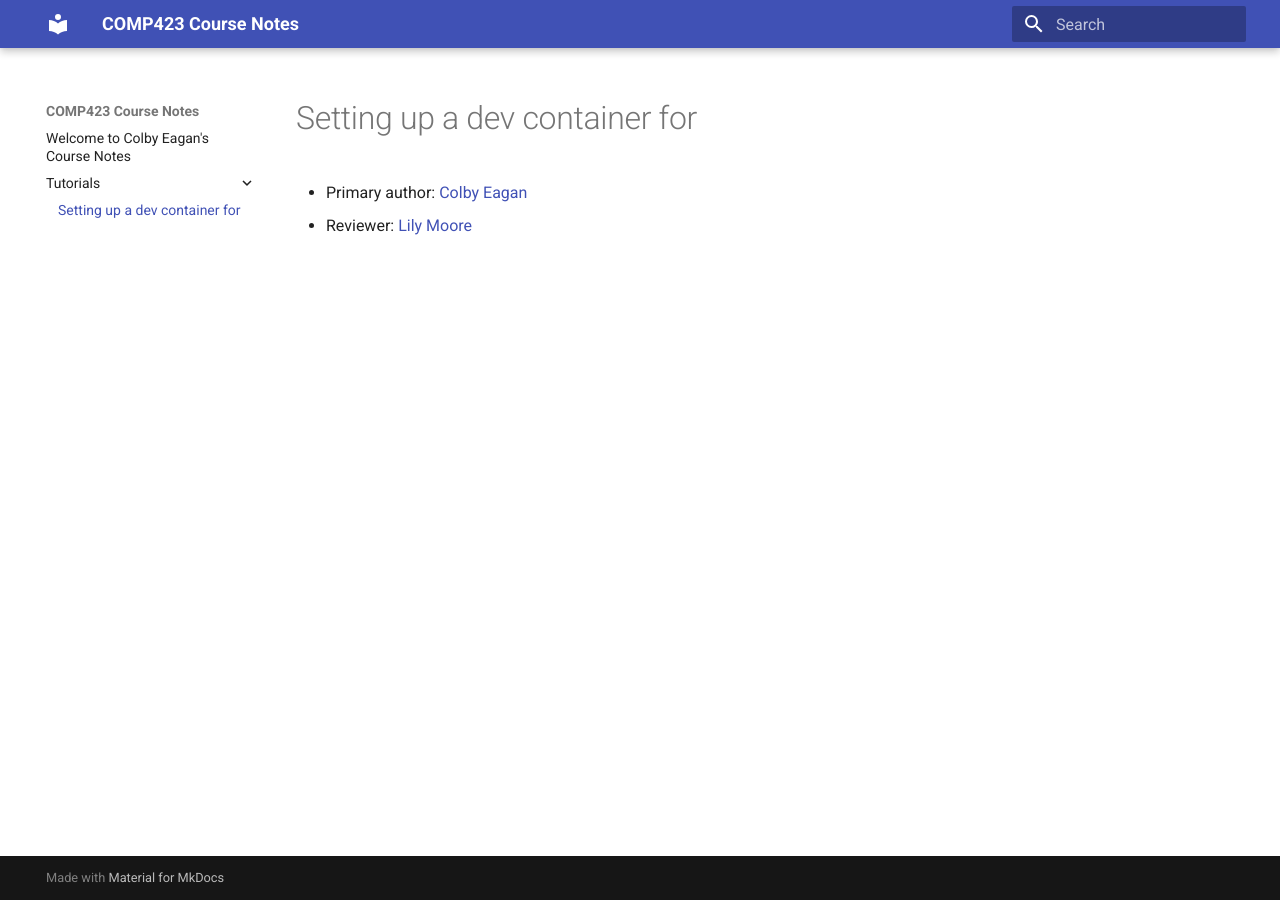
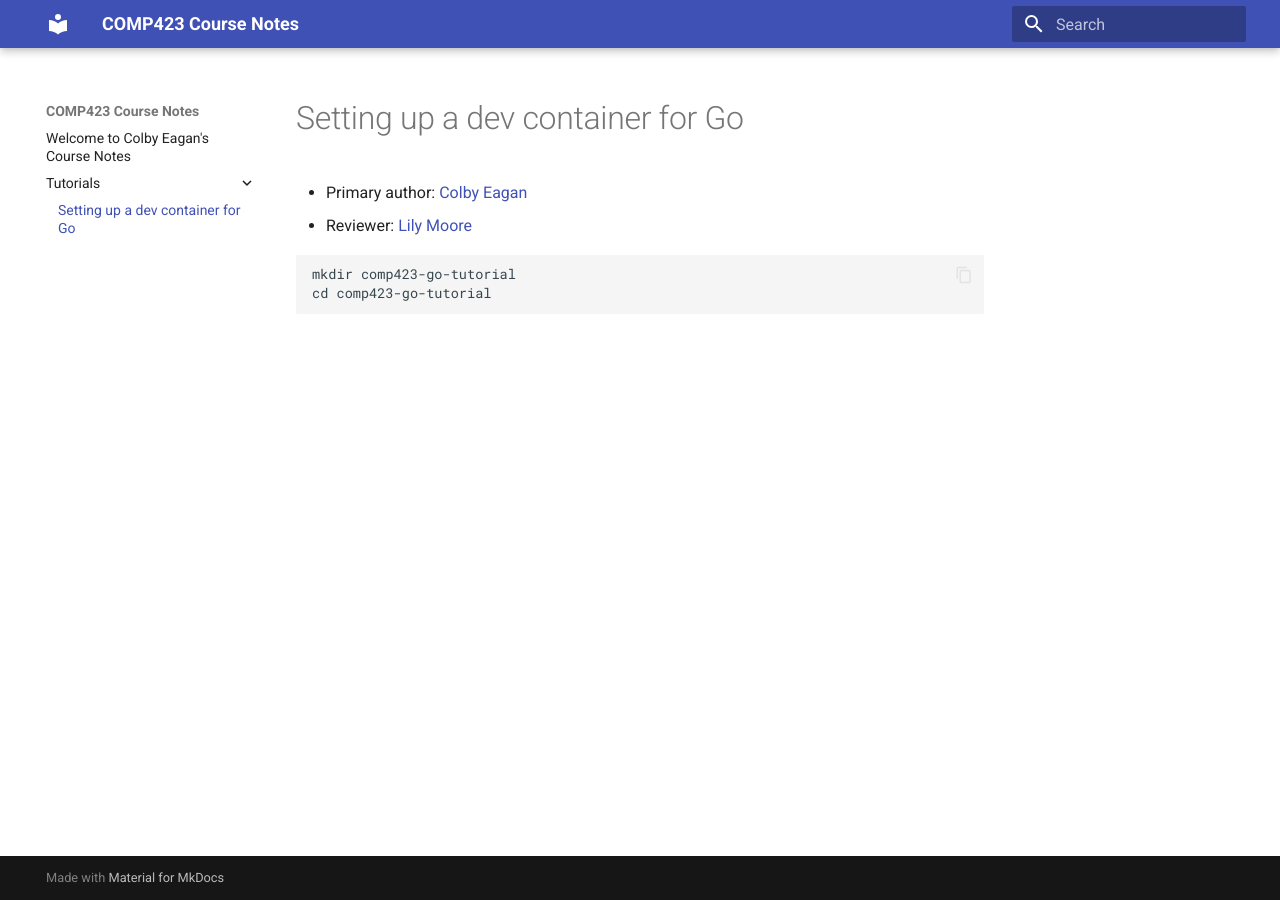
Before and after one commit to colbyeagan/comp423-course-notes, an MkDocs documentation site: the page built from docs/tutorials/go-setup.md, in a window 1280 px wide. Built offline with MkDocs 1.6.1 and Material for MkDocs 9.7.7, drawn with Linux system fonts in a browser that asks for light colours.

Commit message:
Added code block for mkdocs support

````diff
--- a/docs/tutorials/go-setup.md
+++ b/docs/tutorials/go-setup.md
@@ -1,4 +1,9 @@
-# Setting up a dev container for <Insert: Go or Rust depending on which you are doing>
+# Setting up a dev container for Go
 
 * Primary author: [Colby Eagan](https://github.com/colbyeagan)
 * Reviewer: [Lily Moore](https://github.com/lilyem)
+
+``` py
+mkdir comp423-go-tutorial
+cd comp423-go-tutorial
+```
--- a/mkdocs.yml
+++ b/mkdocs.yml
@@ -1,3 +1,14 @@
 site_name: COMP423 Course Notes
 theme:
   name: material
+  features:
+      - content.code.copy
+      - content.code.annotate
+  markdown_extensions:
+    - pymdownx.highlight:
+        anchor_linenums: true
+        line_spans: __span
+        pygments_lang_class: true
+    - pymdownx.inlinehilite
+    - pymdownx.snippets
+    - pymdownx.superfences
````
